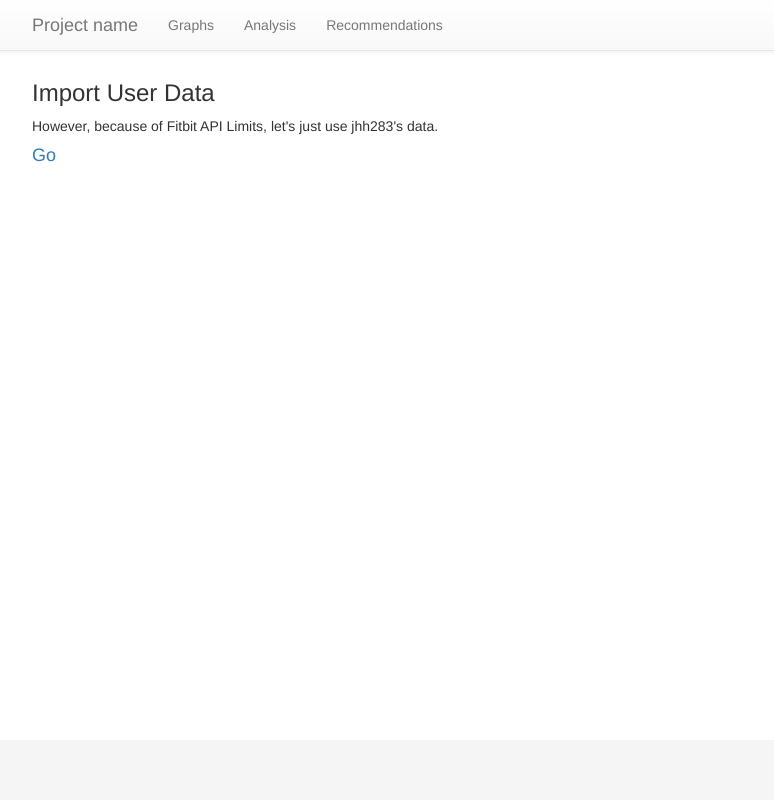
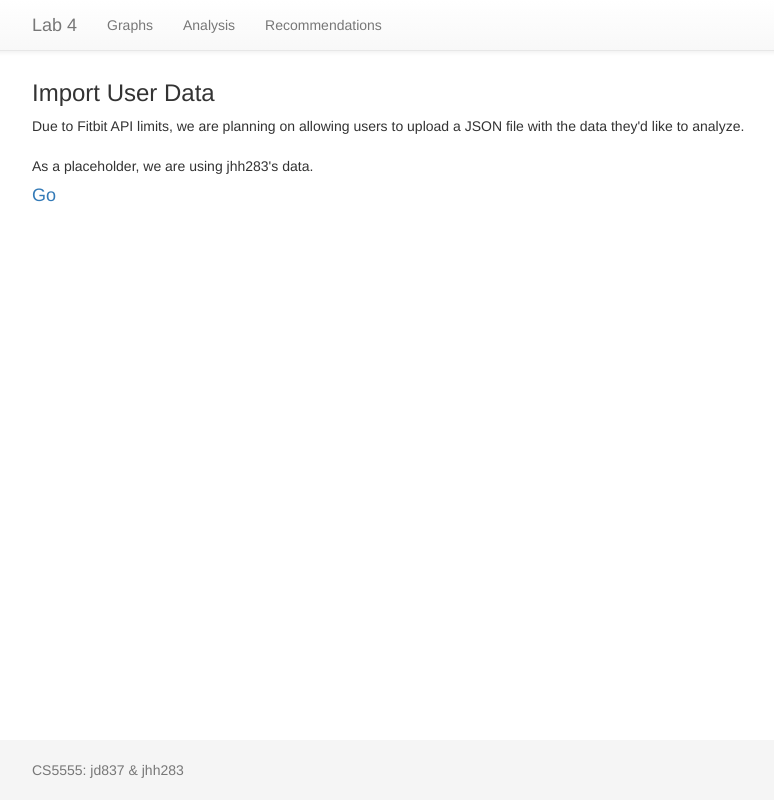
Before and after one commit to gnauhnoj/CS5555-lab4, a Flask app: page / in a window 1280 px wide. Shown: the whole page, without its empty margins (38-812 px from the left). Run offline with Flask 2, Linux system fonts and the light colour scheme; some libraries are stand-ins or nearby versions.

Commit message:
Add some cosmetic changes

```diff
--- a/angular_flask/static/partials/graphs.html
+++ b/angular_flask/static/partials/graphs.html
@@ -1,3 +1,6 @@
+<h2>
+  Activity Graphs
+</h2>
 <div style="width: auto; height: 500px;">
   <svg id="barchart"></svg>
 </div>
--- a/angular_flask/static/partials/landing.html
+++ b/angular_flask/static/partials/landing.html
@@ -1,5 +1,7 @@
 <div>
   <h3>Import User Data</h3>
-  However, because of Fitbit API Limits, let's just use jhh283's data.
+  <span> Due to Fitbit API limits, we are planning on allowing users to upload a JSON file with the data they'd like to analyze.</span>
+  <br> <br>
+  <span>As a placeholder, we are using jhh283's data.</span>
   <h4><a href="/graphs">Go</a></h4>
 </div>
--- a/angular_flask/templates/index.html
+++ b/angular_flask/templates/index.html
@@ -2,7 +2,7 @@
 <html lang="en" ng-app="AngularFlask">
 <head>
 	<meta charset="utf-8">
-	<title>Project name</title>
+	<title>Lab 4</title>
 	<link rel="stylesheet" href="/static/lib/bower_components/bootstrap/dist/css/bootstrap.min.css">
 	<link rel="stylesheet" href="/static/lib/bower_components/bootstrap/dist/css/bootstrap-theme.min.css">
 	<link rel="stylesheet" href="/static/css/sticky-footer-navbar.css">
@@ -20,7 +20,7 @@
 	        <span class="icon-bar"></span>
 	        <span class="icon-bar"></span>
 	      </button>
-	      <a class="navbar-brand" href="/">Project name</a>
+	      <a class="navbar-brand" href="/">Lab 4</a>
 	    </div>
 	    <div id="navbar" class="collapse navbar-collapse">
 	      <ul class="nav navbar-nav">
@@ -38,7 +38,7 @@
 
 	<footer class="footer">
 	  <div class="container">
-	    <p class="text-muted"></p>
+	    <p class="text-muted">CS5555: jd837 & jhh283</p>
 	  </div>
 	</footer>
 
```
Also changed, not shown: angular_flask/templates/404.html (+6 -4 lines).
